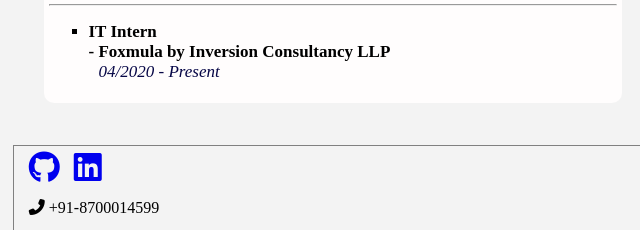
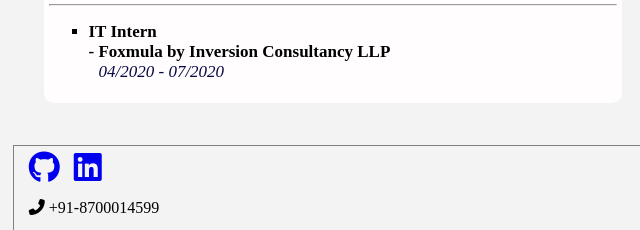
Before and after one commit to DarshAsawa/DarshAsawa.github.io, a plain HTML site: page index.html in a window 1280 px wide. Shown: the part 1231-1461 px from the top of the page, 0-640 px from the left. Drawn offline with Linux system fonts and the light colour scheme.

Commit message:
Change of internship duration

```diff
--- a/index.html
+++ b/index.html
@@ -85,7 +85,7 @@
 						<li>
 							<b>IT Intern<br>
 							- Foxmula by Inversion Consultancy LLP</b><br>
-							<i>04/2020 - Present</i>
+							<i>04/2020 - 07/2020</i>
 
 
 						</li>
```
